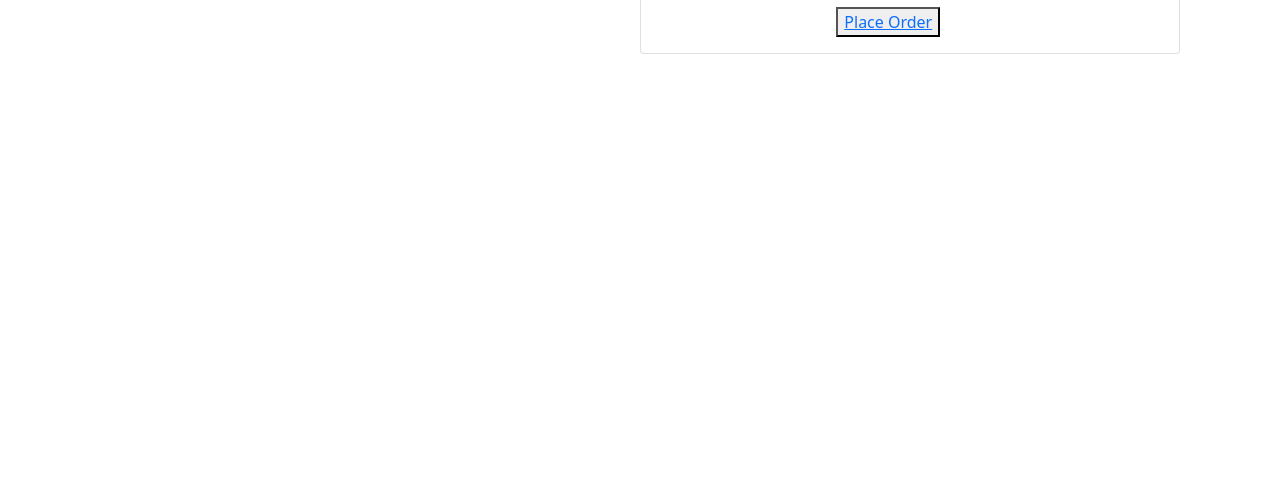
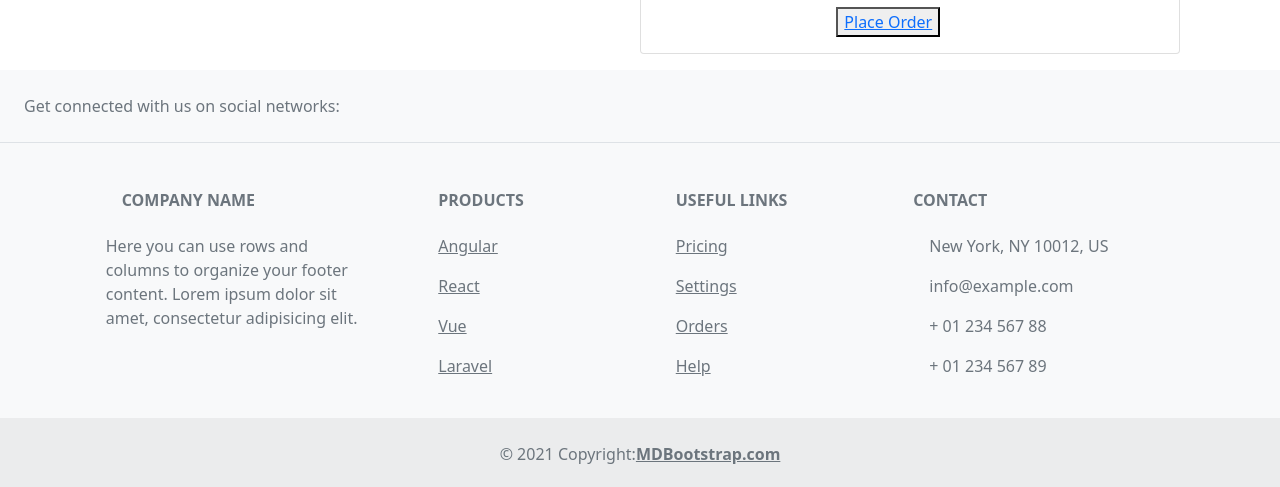
Before and after one commit to Tanimismat/Manufacturer-website-client-side, a React (Create React App) app: page / in a window 1280 px wide. Shown: the part 2122-2609 px from the top of the page. Before the commit the page ends 2192 px from the top, so only its background shows below. Built offline with nearby package versions, Linux system fonts and the light colour scheme.

Commit message:
footer added

```diff
--- a/src/Components/HomePage/Home.js
+++ b/src/Components/HomePage/Home.js
@@ -1,4 +1,5 @@
 import React from 'react';
+import Footer from '../Shared/Footer';
 import Header from '../Shared/Header';
 import Banner from './Banner';
 import Tools from './Tools';
@@ -9,6 +10,7 @@
             <Header></Header>
             <Banner></Banner>
             <Tools></Tools>
+            <Footer></Footer>
         </div>
     );
 };
--- a/src/Components/Shared/Footer.js
+++ b/src/Components/Shared/Footer.js
@@ -0,0 +1,136 @@
+import React from 'react';
+
+const Footer = () => {
+    return (
+        <div>
+            {/* <!-- Footer --> */}
+            <footer className="text-center text-lg-start bg-light text-muted">
+                {/* <!-- Section: Social media --> */}
+                <section
+                    className="d-flex justify-content-center justify-content-lg-between p-4 border-bottom"
+                >
+                    {/* <!-- Left --> */}
+                    <div className="me-5 d-none d-lg-block">
+                        <span>Get connected with us on social networks:</span>
+                    </div>
+                    {/* <!-- Left --> */}
+
+                    {/* <!-- Right --> */}
+                    <div>
+                        <a href="" className="me-4 text-reset">
+                            <i className="fab fa-facebook-f"></i>
+                        </a>
+                        <a href="" className="me-4 text-reset">
+                            <i className="fab fa-twitter"></i>
+                        </a>
+                        <a href="" className="me-4 text-reset">
+                            <i className="fab fa-google"></i>
+                        </a>
+                        <a href="" className="me-4 text-reset">
+                            <i className="fab fa-instagram"></i>
+                        </a>
+                        <a href="" className="me-4 text-reset">
+                            <i className="fab fa-linkedin"></i>
+                        </a>
+                        <a href="" className="me-4 text-reset">
+                            <i className="fab fa-github"></i>
+                        </a>
+                    </div>
+                    {/* <!-- Right --> */}
+                </section>
+                {/* <!-- Section: Social media --> */}
+
+                {/* <!-- Section: Links  --> */}
+                <section className="">
+                    <div className="container text-center text-md-start mt-5">
+                        {/* <!-- Grid row --> */}
+                        <div className="row mt-3">
+                            {/* <!-- Grid column --> */}
+                            <div className="col-md-3 col-lg-4 col-xl-3 mx-auto mb-4">
+                                {/* <!-- Content --> */}
+                                <h6 className="text-uppercase fw-bold mb-4">
+                                    <i className="fas fa-gem me-3"></i>Company name
+                                </h6>
+                                <p>
+                                    Here you can use rows and columns to organize your footer content. Lorem ipsum
+                                    dolor sit amet, consectetur adipisicing elit.
+                                </p>
+                            </div>
+                            {/* <!-- Grid column --> */}
+
+                            {/* <!-- Grid column --> */}
+                            <div className="col-md-2 col-lg-2 col-xl-2 mx-auto mb-4">
+                                {/* <!-- Links --> */}
+                                <h6 className="text-uppercase fw-bold mb-4">
+                                    Products
+                                </h6>
+                                <p>
+                                    <a href="#!" className="text-reset">Angular</a>
+                                </p>
+                                <p>
+                                    <a href="#!" className="text-reset">React</a>
+                                </p>
+                                <p>
+                                    <a href="#!" className="text-reset">Vue</a>
+                                </p>
+                                <p>
+                                    <a href="#!" className="text-reset">Laravel</a>
+                                </p>
+                            </div>
+                            {/* <!-- Grid column --> */}
+
+                            {/* <!-- Grid column --> */}
+                            <div className="col-md-3 col-lg-2 col-xl-2 mx-auto mb-4">
+                                {/* <!-- Links --> */}
+                                <h6 className="text-uppercase fw-bold mb-4">
+                                    Useful links
+                                </h6>
+                                <p>
+                                    <a href="#!" className="text-reset">Pricing</a>
+                                </p>
+                                <p>
+                                    <a href="#!" className="text-reset">Settings</a>
+                                </p>
+                                <p>
+                                    <a href="#!" className="text-reset">Orders</a>
+                                </p>
+                                <p>
+                                    <a href="#!" className="text-reset">Help</a>
+                                </p>
+                            </div>
+                            {/* <!-- Grid column --> */}
+
+                            {/* <!-- Grid column --> */}
+                            <div className="col-md-4 col-lg-3 col-xl-3 mx-auto mb-md-0 mb-4">
+                                {/* <!-- Links --> */}
+                                <h6 className="text-uppercase fw-bold mb-4">
+                                    Contact
+                                </h6>
+                                <p><i className="fas fa-home me-3"></i> New York, NY 10012, US</p>
+                                <p>
+                                    <i className="fas fa-envelope me-3"></i>
+                                    info@example.com
+                                </p>
+                                <p><i className="fas fa-phone me-3"></i> + 01 234 567 88</p>
+                                <p><i className="fas fa-print me-3"></i> + 01 234 567 89</p>
+                            </div>
+                            {/* <!-- Grid column --> */}
+                        </div>
+                        {/* <!-- Grid row --> */}
+                    </div>
+                </section>
+                {/* <!-- Section: Links  --> */}
+
+                {/* <!-- Copyright --> */}
+                <div className="text-center p-4" style={{ backgroundColor: "rgba(0, 0, 0, 0.05)" }}>
+                    © 2021 Copyright:
+                    <a className="text-reset fw-bold" href="https://mdbootstrap.com/">MDBootstrap.com</a>
+                </div>
+                {/* <!-- Copyright --> */}
+            </footer>
+            {/* <!-- Footer --> */}
+        </div>
+    );
+};
+
+export default Footer;
```
